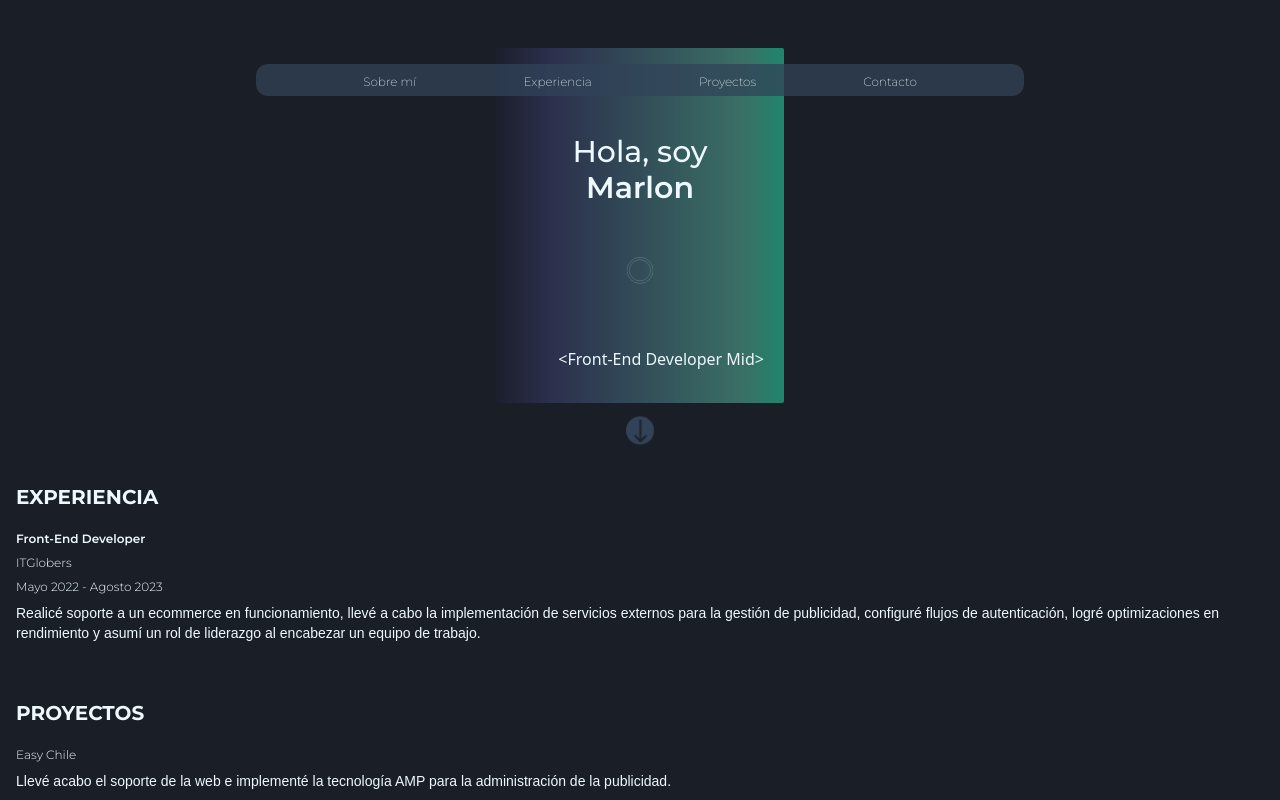
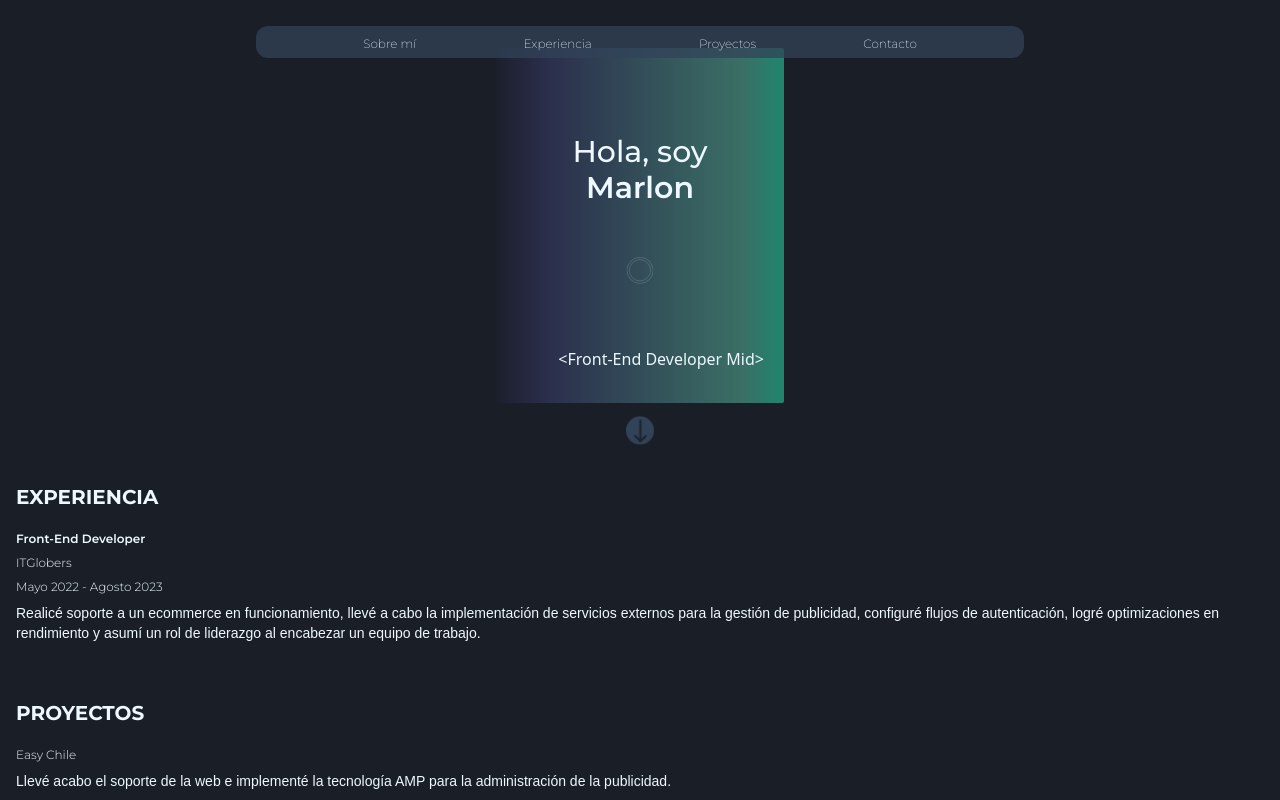
Before and after one commit to marlondelaroch3/portfolio, a Next.js app: page / in a window 1280 px wide. Shown: the top 800 px of the page. Built offline with nearby package versions, Linux system fonts and the light colour scheme; a web font is replaced by a local one.

Commit message:
refactor: :lipstick: Add 2% padding top in tablet, desktop and large desktop

```diff
--- a/src/components/Nav.tsx
+++ b/src/components/Nav.tsx
@@ -29,7 +29,7 @@ const Nav = () => {
     ]
 
     return (
-        <nav className='h-auto w-full fixed top-0 p-5c desktop:pr-1/5 desktop:pl-1/5 lgDesktop:pr-1/5 lgDesktop:pl-1/5'>
+        <nav className='h-auto w-full fixed top-0 p-5c tablet:pt-[2%] desktop:pr-1/5 desktop:pl-1/5 lgDesktop:pr-1/5 lgDesktop:pl-1/5'>
             <ul className='h-full pl-1 pr-1 flex items-center justify-evenly bg-mainBgColor bg-opacity-75 rounded-xl'>
                 {MENU_ITEMS.map(({ link, label }) => <li className='p-1' key={label.toLowerCase()}><a className={`${montserrat.className} text-xs font-extralight italic text-whiteCustom `} href={link}>{label}</a></li>)}
             </ul>
```
